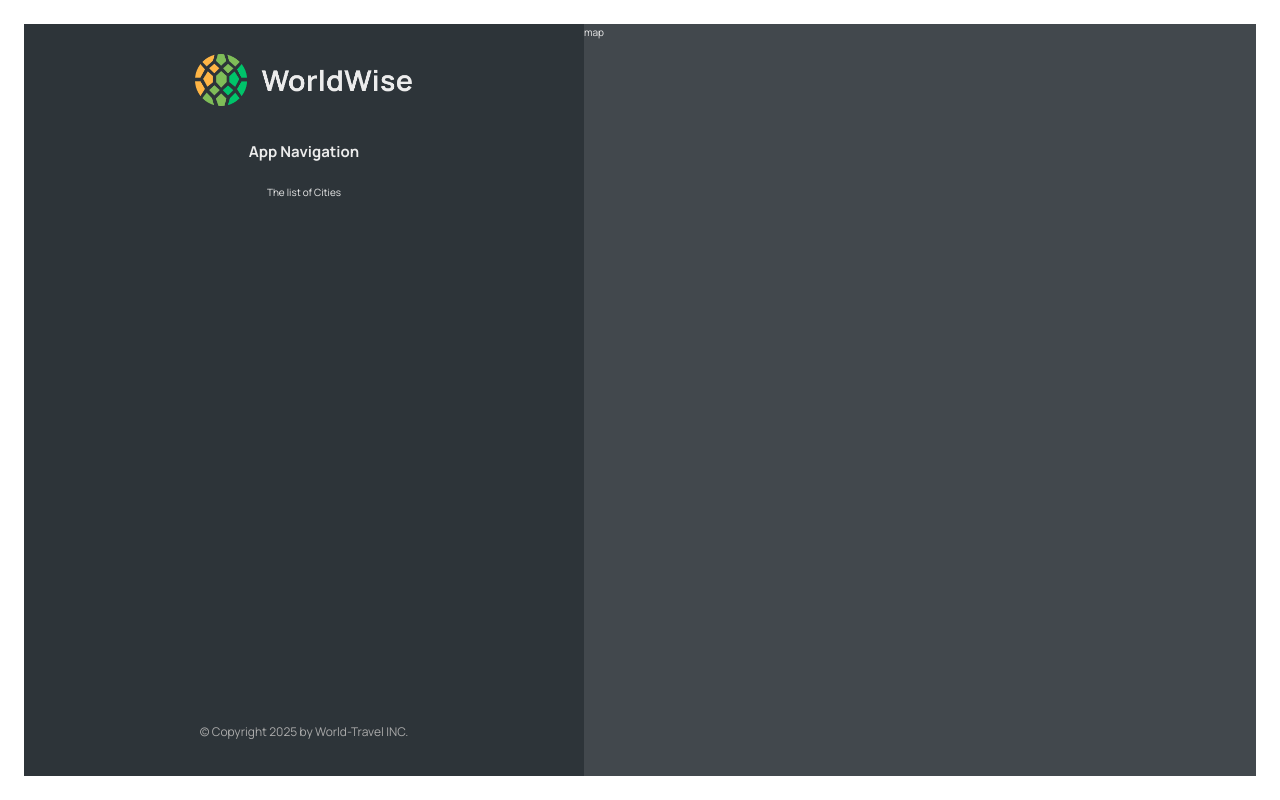
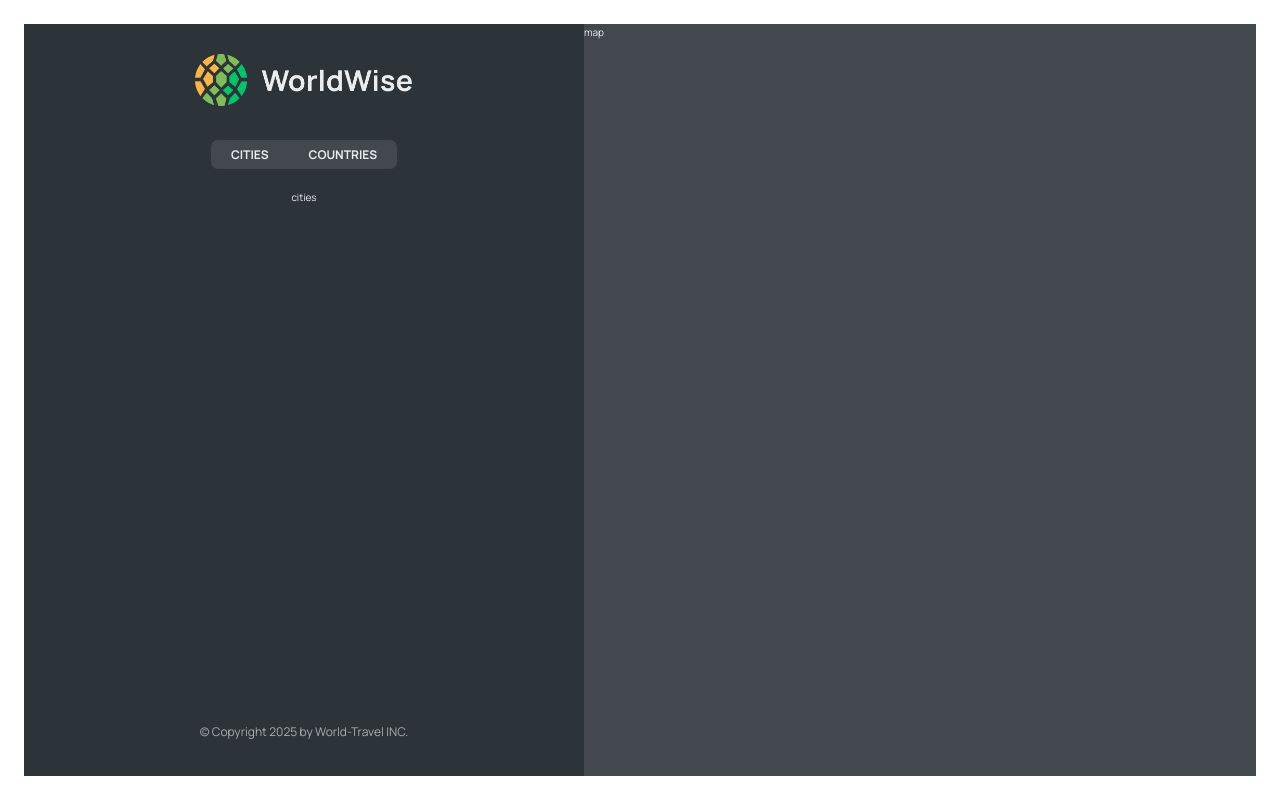
Before and after one commit to mrsherpacode/world-travel-, a React (Vite) app: page /app in a window 1280 px wide. Built offline with nearby package versions, Linux system fonts and the light colour scheme.

Commit message:
i have added some nested routes inside AppLayout component

```diff
--- a/src/App.jsx
+++ b/src/App.jsx
@@ -13,7 +13,15 @@
         <Route path="/" element={<HomePage />} />
         <Route path="/product" element={<Product />} />
         <Route path="/pricing" element={<Pricing />} />
-        <Route path="/app" element={<AppLayout />} />
+
+        <Route path="/app" element={<AppLayout />}>
+          {/* This is called index route which is render as default rout inside app route */}
+          <Route index element={<p>cities</p>} />
+          {/* Here, i'm creating nexted routes or child routes of app  */}
+          <Route path="cities" element={<p>The list of cities</p>} />
+          <Route path="countries" element={<p>Countries</p>} />
+          <Route path="form" element={<p>Form</p>} />
+        </Route>
         <Route path="/login" element={<Login />} />
         <Route path="*" element={<PageNotFound />} />
       </Routes>
--- a/src/components/AppNav.jsx
+++ b/src/components/AppNav.jsx
@@ -1,8 +1,16 @@
+import { NavLink } from "react-router-dom";
 import styles from "./AppNav.module.css";
 function AppNav() {
   return (
     <nav className={styles.nav}>
-      <h2>App Navigation </h2>
+      <ul>
+        <li>
+          <NavLink to="cities">Cities</NavLink>
+        </li>
+        <li>
+          <NavLink to="countries">Countries</NavLink>
+        </li>
+      </ul>
     </nav>
   );
 }
--- a/src/components/Sidebar.jsx
+++ b/src/components/Sidebar.jsx
@@ -1,13 +1,15 @@
 import styles from "./Sidebar.module.css";
 import Logo from "./Logo";
 import AppNav from "./AppNav";
+import { Outlet } from "react-router-dom";
 //  sidebar component
 function Sidebar() {
   return (
     <div className={styles.sidebar}>
       <Logo />
       <AppNav />
-      <p> The list of Cities</p>
+      {/* The outlet component is a React Router component that serves as a placeholder for nested/child routes content */}
+      <Outlet />
       <footer className={styles.footer}>
         <p className={styles.copyright}>
           &copy; Copyright {new Date().getFullYear()} by World-Travel INC.
```
